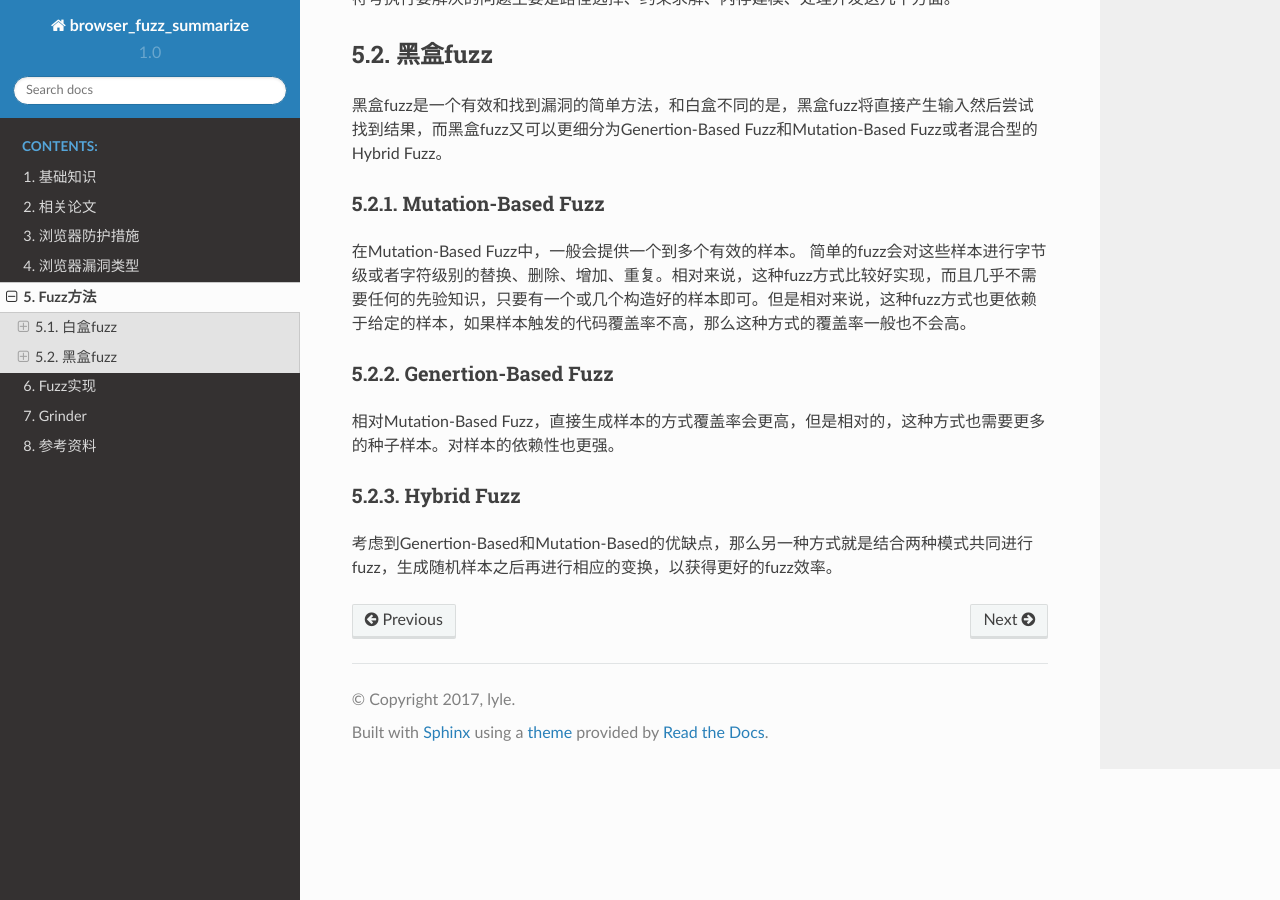
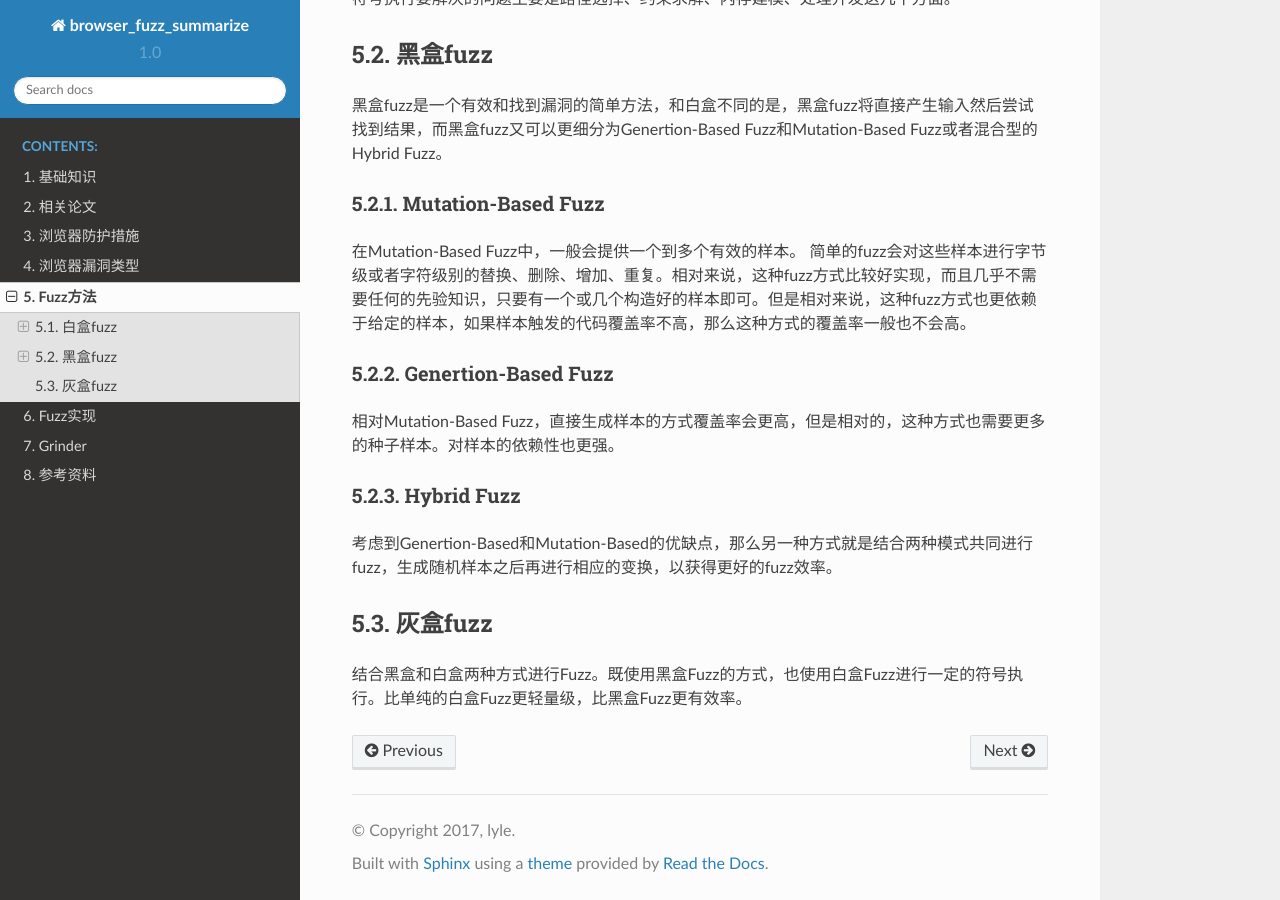
Before and after one commit to LyleMi/Browser-Fuzz-Summarize, a Sphinx documentation site: the page built from source/fuzz.rst, in a window 1280 px wide and 900 px high, scrolled down 725 px. Built offline with Sphinx 7.4.7 and the Read the Docs theme 2.0.0, drawn with Linux system fonts in a browser that asks for light colours.

Commit message:
update fuzz

```diff
--- a/source/fuzz.rst
+++ b/source/fuzz.rst
@@ -1,10 +1,9 @@
 Fuzz方法
-==================================================
-
+========================================================
 Fuzz是一种侧重于发现软件安全漏洞的方法。典型地Fuzz测试过程是通过自动的或半自动的方法，反复驱动目标软件运行，并为其提供特别构造的输入数据，同时监控软件运行的异常，进而根据异常结果及输入数据查找软件的安全漏洞。
 
 白盒fuzz
---------------------------------------------------
+--------------------------------------------------------
 白盒fuzz会先对应用进行分析，以确保其创建的输入能在应用程序中发现崩溃。 但是一个应用程序一般有有许多分支，然后形成许多可能的执行流。
 
 不过如果有了很大的测试空间，就有可能创建几乎无限的输入来遍历所有的执行流。一般白盒fuzz会试图创造在更少的输入的同时来尽量覆盖更多的路径。目前也有一些研究取得了成果，比如CRAX[1-2]就用符号执行的方式完成了一个白盒浏览器漏洞fuzz工具。
@@ -18,7 +17,7 @@ Fuzz是一种侧重于发现软件安全漏洞的方法。典型地Fuzz测试过
 符号执行要解决的问题主要是路径选择、约束求解、内存建模、处理并发这几个方面。
 
 黑盒fuzz
---------------------------------------------------
+--------------------------------------------------------
 黑盒fuzz是一个有效和找到漏洞的简单方法，和白盒不同的是，黑盒fuzz将直接产生输入然后尝试找到结果，而黑盒fuzz又可以更细分为Genertion-Based Fuzz和Mutation-Based Fuzz或者混合型的Hybrid Fuzz。
 
 Mutation-Based Fuzz
@@ -33,3 +32,7 @@ Genertion-Based Fuzz
 Hybrid Fuzz
 ~~~~~~~~~~~~~~~~~~~~~~~~~~~~~~~~~~~~~~~~~~~~~~~~~~~~~~~~~
 考虑到Genertion-Based和Mutation-Based的优缺点，那么另一种方式就是结合两种模式共同进行fuzz，生成随机样本之后再进行相应的变换，以获得更好的fuzz效率。
+
+灰盒fuzz
+--------------------------------------------------------
+结合黑盒和白盒两种方式进行Fuzz。既使用黑盒Fuzz的方式，也使用白盒Fuzz进行一定的符号执行。比单纯的白盒Fuzz更轻量级，比黑盒Fuzz更有效率。
```
